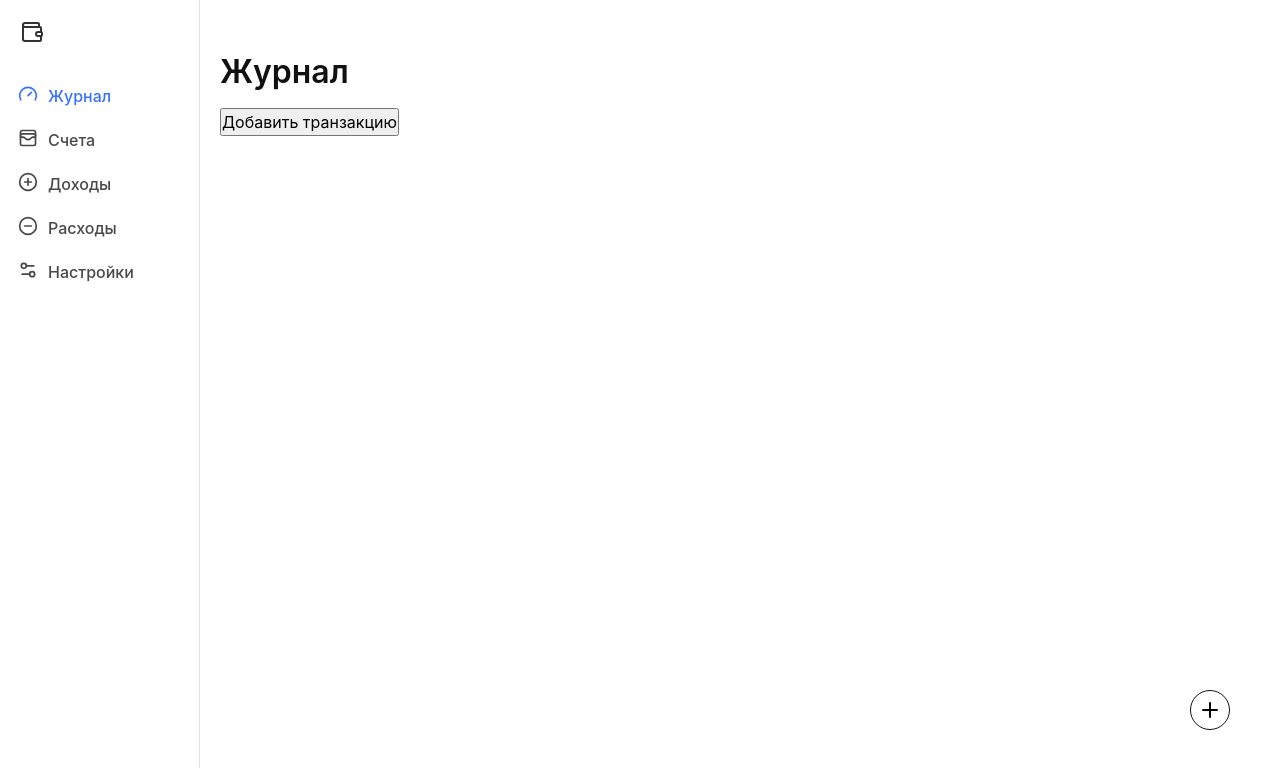
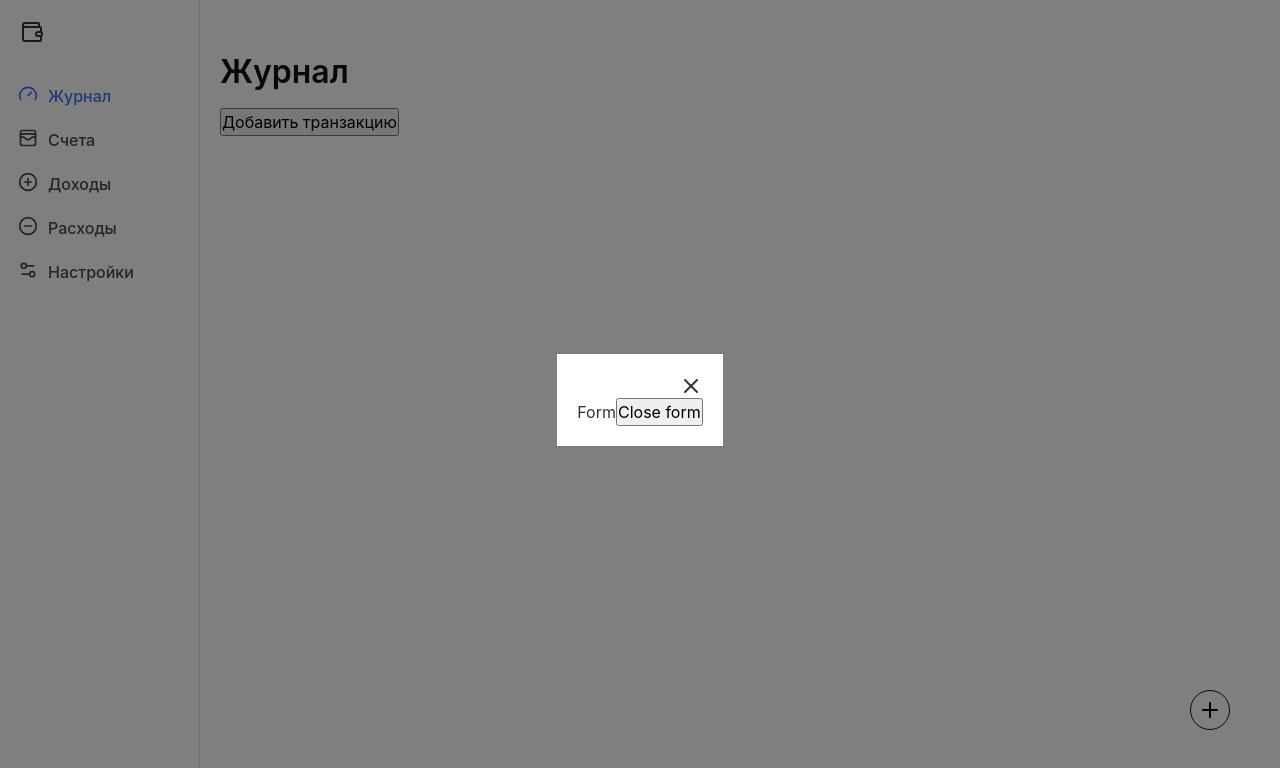
Before and after one commit to taurus-git/react-typescript-redux-wallet, a React (Create React App) app: page /dashboard in a window 1280 px wide. Both pictures are taken after a click on the button 1210 px from the left and 710 px from the top of the page. Shown: the top 768 px of the page. Built offline with nearby package versions, Linux system fonts and the light colour scheme.

Commit message:
Added basic code for Finance form component

```diff
--- /dev/null
+++ b/src/components/common/FinanceForm/FinanceForm.module.css
@@ -0,0 +1,3 @@
+
+
+/*# sourceMappingURL=FinanceForm.module.css.map */
--- /dev/null
+++ b/src/components/common/FinanceForm/FinanceForm.tsx
@@ -0,0 +1,14 @@
+import React from 'react';
+
+interface FinanceFormProps {
+    onClose?: () => void;
+}
+
+export const FinanceForm:React.FC<FinanceFormProps> = ({onClose}) => {
+    return (
+        <form>
+            Form
+            <button onClick={onClose}>Close form</button>
+        </form>
+    );
+}
--- a/src/components/common/Modal/Modal.module.css
+++ b/src/components/common/Modal/Modal.module.css
@@ -28,5 +28,19 @@
   min-width: 80%;
   max-width: 100%;
 }
+.overlay__container--fullScreen {
+  height: 100vh;
+  width: 100vw;
+  min-width: 100%;
+}
+@media screen and (min-width: 768px) {
+  .overlay__container--fullScreen {
+    height: fit-content;
+    width: fit-content;
+    min-width: unset;
+    max-width: 90vw;
+    max-height: 90vh;
+  }
+}
 
 /*# sourceMappingURL=Modal.module.css.map */
--- a/src/components/common/Modal/Modal.module.scss
+++ b/src/components/common/Modal/Modal.module.scss
@@ -30,6 +30,20 @@
       min-width: 80%;
       max-width: 100%;
     }
+
+    &--fullScreen {
+      height: 100vh;
+      width: 100vw;
+      min-width: 100%;
+
+      @media screen and (min-width: 768px) {
+        height: fit-content;
+        width: fit-content;
+        min-width: unset;
+        max-width: 90vw;
+        max-height: 90vh;
+      }
+    }
   }
 
 
--- a/src/components/common/Modal/Modal.tsx
+++ b/src/components/common/Modal/Modal.tsx
@@ -2,7 +2,7 @@ import React from 'react';
 import ReactDOM from "react-dom";
 import styles from "./Modal.module.scss";
 
-type ModalVariant = 'default' | 'fullHeight';
+type ModalVariant = 'default' | 'fullHeight' | 'fullScreen';
 
 interface ModalProps {
     isOpen: boolean;
@@ -15,6 +15,7 @@ interface ModalProps {
 const variantClasses: Record<ModalVariant, string> = {
     default: styles.overlay__container,
     fullHeight: `${ styles.overlay__container } ${ styles['overlay__container--fullHeight'] } `,
+    fullScreen: `${ styles.overlay__container } ${ styles['overlay__container--fullScreen'] } `,
 }
 
 export const Modal: React.FC<ModalProps> = ( { isOpen, onClose, children, className, variant = 'default' } ) => {
--- a/src/components/layout/DashboardLayout.tsx
+++ b/src/components/layout/DashboardLayout.tsx
@@ -14,6 +14,7 @@ import { Container } from "./Container";
 import { LinkToHome } from "../common/Navigation/LinkToHome/LinkToHome";
 import { Header } from "./Header";
 import { CtaButton } from "../common/CtaButton/CtaButton";
+import { FinanceForm } from "../common/FinanceForm/FinanceForm";
 
 export const DashboardLayout = () => {
     const finances = filterRoutes( privateRoutes, RouteItemField.MenuCategory, MenuCategory.Finances );
@@ -22,10 +23,7 @@ export const DashboardLayout = () => {
 
     const { open, close, isOpen, closeAll } = useModal();
     const mobileMenu = MODAL_NAME.MOBILE_MENU;
-
-    const onClick = () => {
-        console.log('click');
-    }
+    const financeForm = MODAL_NAME.FINANCE_FORM;
 
     return (
         <div className="main d-flex flex-1">
@@ -66,7 +64,7 @@ export const DashboardLayout = () => {
                        className={ 'modal-menu' }
                        variant={ 'fullHeight' }>
                     <div className="modal-menu__close d-flex align-center justify-end">
-                        <X className="cursor-pointer" onClick={ () => close( mobileMenu ) }></X>
+                        <X className="close cursor-pointer" onClick={ () => close( mobileMenu ) }></X>
                     </div>
                     <SidebarNavigation navigation={ settings }
                                        options={ {
@@ -75,7 +73,18 @@ export const DashboardLayout = () => {
                 </Modal>
             }
 
-            <CtaButton onClick={onClick}/>
+            <CtaButton onClick={() => open( financeForm ) }/>
+
+            <Modal isOpen={ isOpen( financeForm ) }
+                   onClose={ () => close( financeForm ) }
+                   className={ 'financeForm' }
+                   variant={ 'fullScreen' }>
+                <div className="modal-menu__close d-flex align-center justify-end">
+                    <X className="close cursor-pointer" onClick={ () => close( financeForm ) }></X>
+                </div>
+                <FinanceForm onClose={ () => close( financeForm ) } />
+            </Modal>
+
         </div>
     );
 }
--- a/src/store/features/ui/types.ts
+++ b/src/store/features/ui/types.ts
@@ -1,5 +1,6 @@
 export const MODAL_NAME = {
     MOBILE_MENU: 'mobileMenu',
+    FINANCE_FORM: 'financeForm',
 } as const;
 
 export type ModalName = (typeof MODAL_NAME)[keyof typeof MODAL_NAME];
--- a/src/styles/main.css
+++ b/src/styles/main.css
@@ -216,7 +216,13 @@ textarea {
     border: 1px solid var(--card-shadow);
 }
 
+.cursor-pointer {
+    cursor: pointer;
+}
 
+.close:hover {
+    color: var(--primary-default);
+}
 
 @media (min-width: 768px) {
 
```
Also changed, not shown: src/components/common/FinanceForm/FinanceForm.module.scss (added), 2 other files (tests, documents, lock files or other folders).
